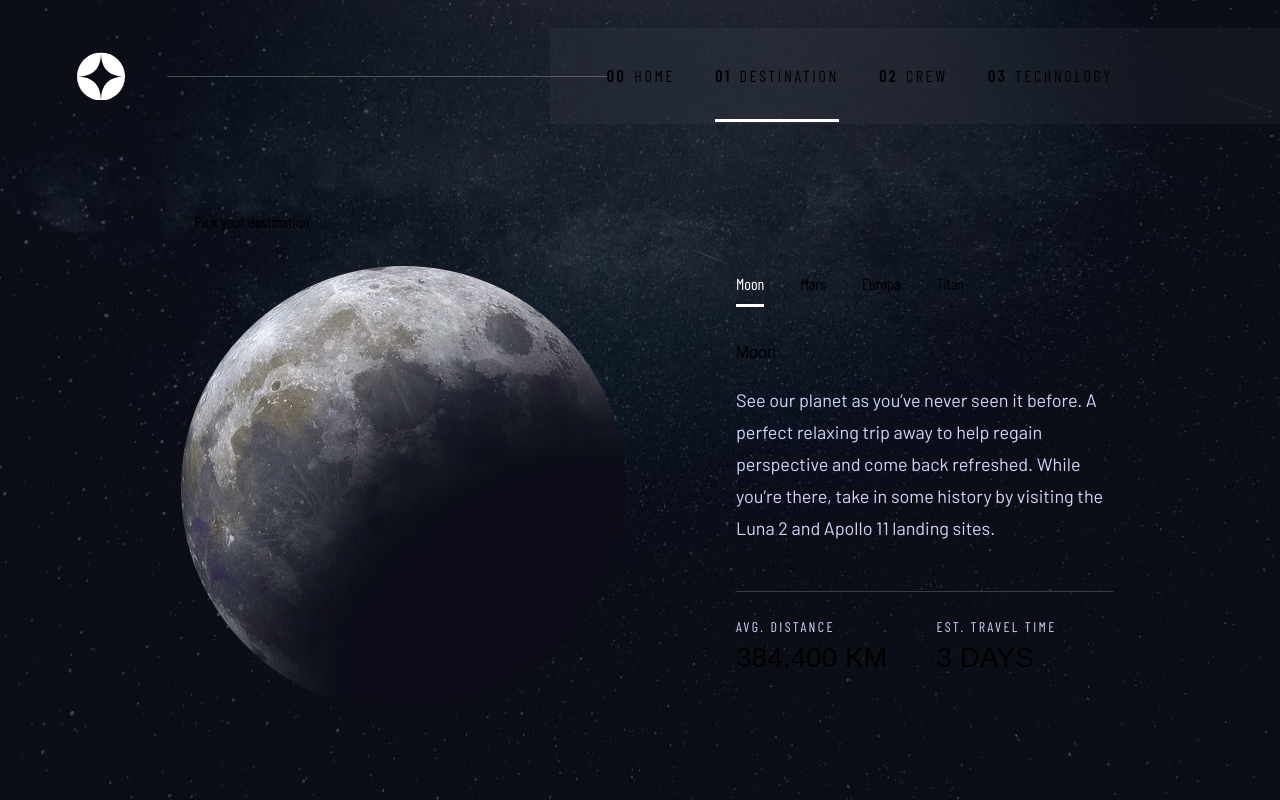
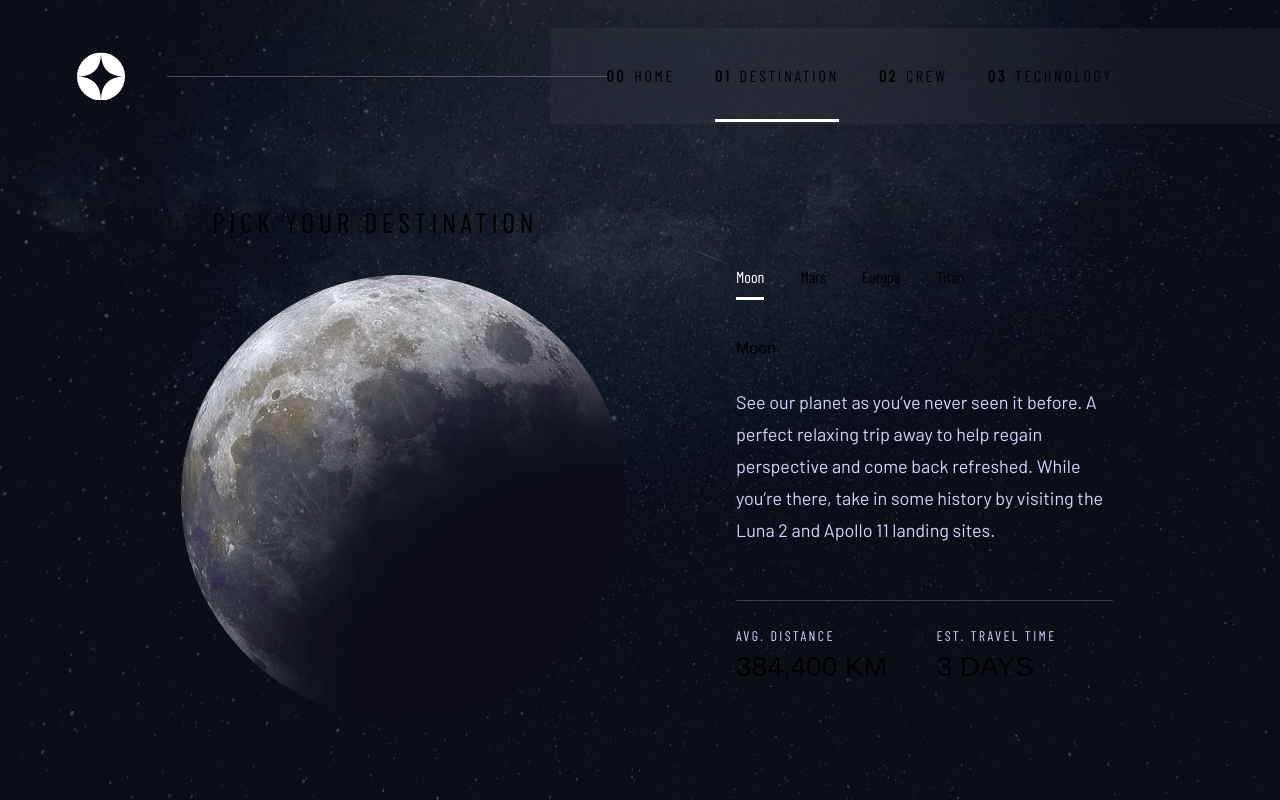
Before and after one commit to jdubcodes/fem-space-tourism, a Next.js app: page /destination in a window 1280 px wide. Built offline with nearby package versions, Linux system fonts and the light colour scheme; a web font is replaced by a local one.

Commit message:
Fix sub headline text

```diff
--- a/src/app/destination/page.jsx
+++ b/src/app/destination/page.jsx
@@ -20,7 +20,7 @@ export default function page() {
       <div className='m-auto w-full max-w-container grid grid-cols-1 auto-rows-auto text-center lg:gap-0 xl:grid-cols-2 xl:text-left'>
         {/* Left side */}
         <div className='grid w-full h-full'>
-          <h3 className='text-desc-mobile md:text-desc-tablet lg:text-desc-desktop'>
+          <h3 className='text-sub-mobile uppercase md:text-sub-tablet lg:text-sub-desktop'>
             <span className='opacity-25 mr-4'>01</span>Pick your destination
           </h3>
           <div className='dest-img-mobile md:dest-img-tablet xl:dest-img-desktop pt-8 self-center justify-self-center'>
```
